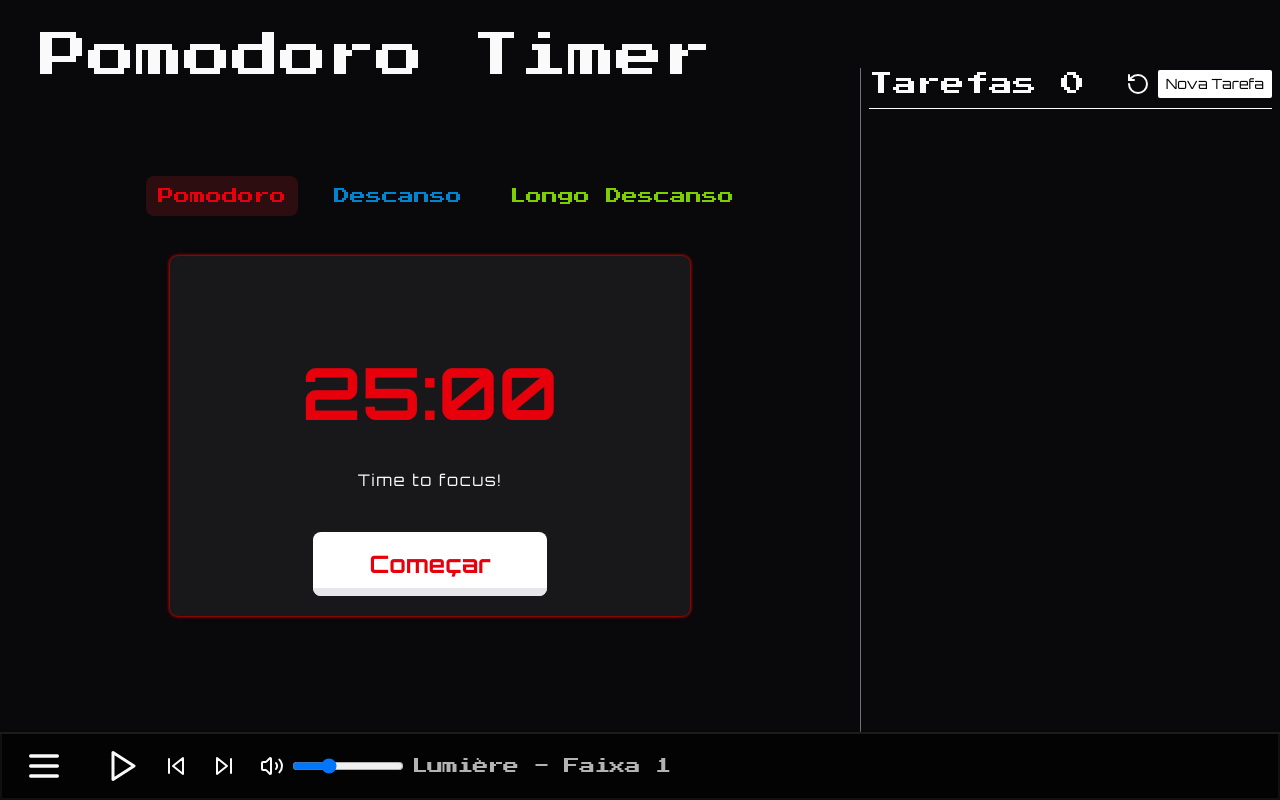
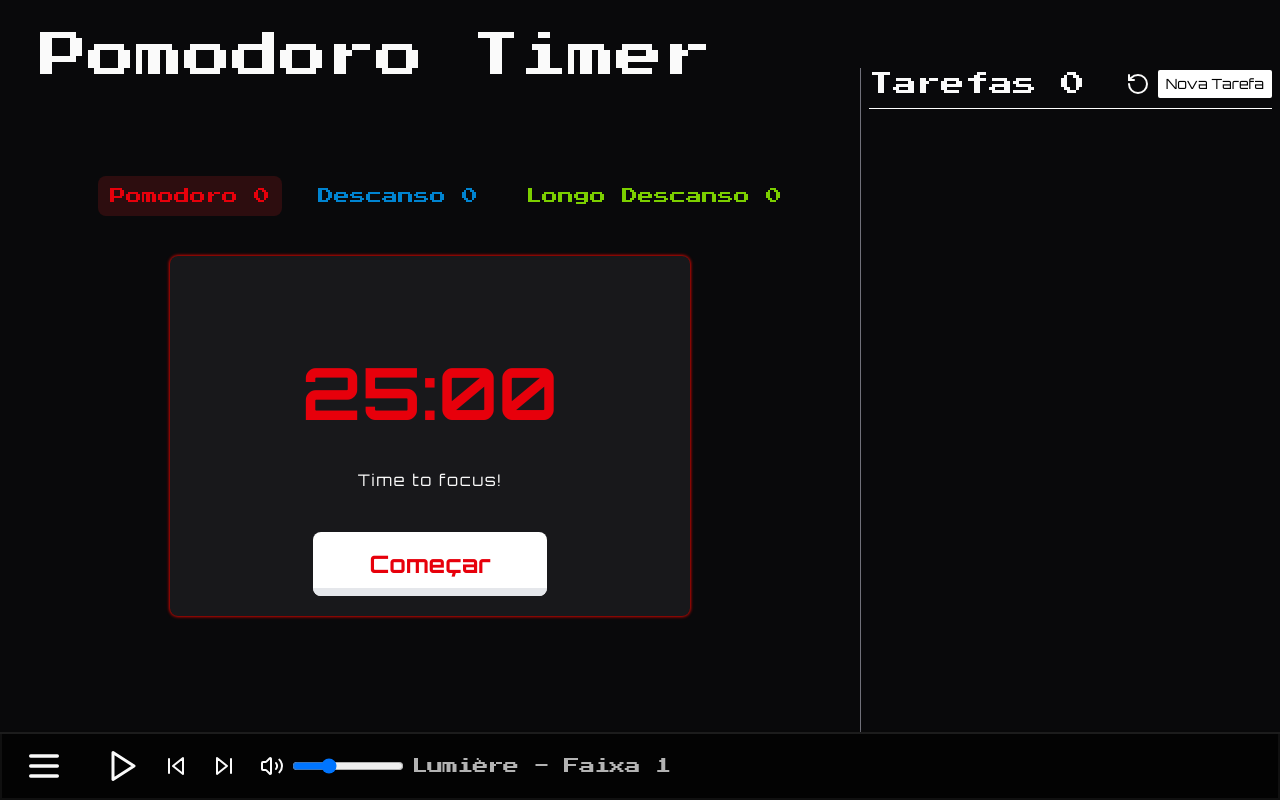
Before and after one commit to Leandro-MFarias/pomodoro-focus, a Next.js app: page / in a window 1280 px wide. Built offline with nearby package versions, Linux system fonts and the light colour scheme.

Commit message:
faet: counter for each timer, updates at the end of each timer

```diff
--- a/src/app/components/Timer.tsx
+++ b/src/app/components/Timer.tsx
@@ -3,20 +3,28 @@
 import { orbitron } from "@/lib/fonts";
 interface TimerProps {
   stage: number;
+  counter: {
+    pomodoro: number
+    short: number
+    long: number
+  }
   switchStage: (index: number) => void;
   timeLeft: number;
   ticking: boolean;
   startTimer: () => void
 }
 
+type CounterKey = 'pomodoro' | 'short' | 'long';
+
 export function Timer({
   stage,
+  counter,
   switchStage,
   timeLeft,
   ticking,
   startTimer,
 }: TimerProps) {
-  const options = ["Pomodoro", "Descanso", "Longo Descanso"];
+  const options: { label: string;  key: CounterKey}[] = [{label: "Pomodoro", key: 'pomodoro'}, {label: "Descanso", key: 'short'}, {label: "Longo Descanso", key: "long"}];
 
   function buttonsColorByIndex(index: number) {
     if (index === 0) return "text-red-600";
@@ -68,7 +76,7 @@ export function Timer({
               onClick={() => switchStage(index)}
               className={`cursor-pointer text-[9px] ss:text-xs xs:text-sm lg:text-base`}
             >
-              {option}
+              {option.label} {counter[option.key]}
             </button>
           </li>
         ))}
--- a/src/app/page.tsx
+++ b/src/app/page.tsx
@@ -9,58 +9,70 @@ import { MusicProvider } from "./context/context";
 export default function Home() {
   const [stage, setStage] = useState<number>(0);
   const [ticking, setTicking] = useState(false);
-  const [timeLeft, setTimeLeft] = useState(0)
+  const [timeLeft, setTimeLeft] = useState(0);
+  const [counter, setCounter] = useState({
+    pomodoro: 0,
+    short: 0,
+    long: 0,
+  });
 
-  const intervalRef = useRef<NodeJS.Timeout | null>(null)
-  const endTimeRef = useRef<number | null>(null)
+  const intervalRef = useRef<NodeJS.Timeout | null>(null);
+  const endTimeRef = useRef<number | null>(null);
 
   const durations = {
     0: 25 * 60,
     1: 5 * 60,
     2: 15 * 60,
-  }
+  };
 
   // Define o tempo inicial sempre que mudar o stage
   useEffect(() => {
-    setTimeLeft(durations[stage as 0 | 1 | 2] * 1000)
-    setTicking(false)
-    clearInterval(intervalRef.current!)
-  }, [stage])
+    setTimeLeft(durations[stage as 0 | 1 | 2] * 1000);
+    setTicking(false);
+    clearInterval(intervalRef.current!);
+  }, [stage]);
 
   function startTimer() {
     if (ticking) {
-      clearInterval(intervalRef.current!)
-      setTicking(false)
-      const remaining = (endTimeRef.current ?? 0) - Date.now()
-      setTimeLeft(remaining)
+      clearInterval(intervalRef.current!);
+      setTicking(false);
+      const remaining = (endTimeRef.current ?? 0) - Date.now();
+      setTimeLeft(remaining);
     } else {
-      const now = Date.now()
-      const remaining = timeLeft > 0 ? timeLeft : durations[stage as 0 | 1 | 2] * 1000
-      endTimeRef.current = now + remaining
+      const now = Date.now();
+      const remaining =
+        timeLeft > 0 ? timeLeft : durations[stage as 0 | 1 | 2] * 1000;
+      endTimeRef.current = now + remaining;
 
-      setTicking(true)
+      setTicking(true);
       intervalRef.current = setInterval(() => {
-        const remaining = (endTimeRef.current ?? 0) - Date.now()
+        const remaining = (endTimeRef.current ?? 0) - Date.now();
 
         if (remaining <= 0) {
-          clearInterval(intervalRef.current!)
+          clearInterval(intervalRef.current!);
           if (stage === 0) {
-            setTimeLeft(durations[1] * 1000)
-            setStage(1)
+            setCounter((prev) => ({ ...prev, pomodoro: prev.pomodoro + 1 }));
+            setTimeLeft(durations[1] * 1000);
+            setStage(1);
+          } else if (stage === 1) {
+            setCounter((prev) => ({ ...prev, short: prev.short + 1 }));
+            setTimeLeft(durations[0] * 1000);
+            setStage(0);
           } else {
-            setTimeLeft(durations[0] * 1000)
-            setStage(0)
+            setCounter((prev) => ({ ...prev, long: prev.long + 1 }));
+            setTimeLeft(durations[0] * 1000);
+            setStage(0);
           }
-          setTicking(false)
-          playAlarm()
-          return
+          setTicking(false);
+          playAlarm();
+          return;
         }
 
-        setTimeLeft(remaining)
-      }, 100)
+        setTimeLeft(remaining);
+      }, 100);
     }
-    const audio = new Audio("/click-sound.mp3")
-    audio.play()
+    const audio = new Audio("/click-sound.mp3");
+    audio.play();
   }
 
   function switchStage(i: number) {
@@ -85,6 +97,7 @@ export default function Home() {
       {/* MAIN CONTENT */}
       <main className="h-[88%] xs:h-full grid grid-rows-[1fr_144px] xs:grid-rows-[1fr_240px] sm:grid-rows-[1fr_280px] md:grid-rows-none md:grid-cols-[1fr_320px] lg:grid-cols-[1fr_420px] xs:space-y-4 sm:space-y-0">
         <Timer
+          counter={counter}
           stage={stage}
           switchStage={switchStage}
           timeLeft={timeLeft}
```
